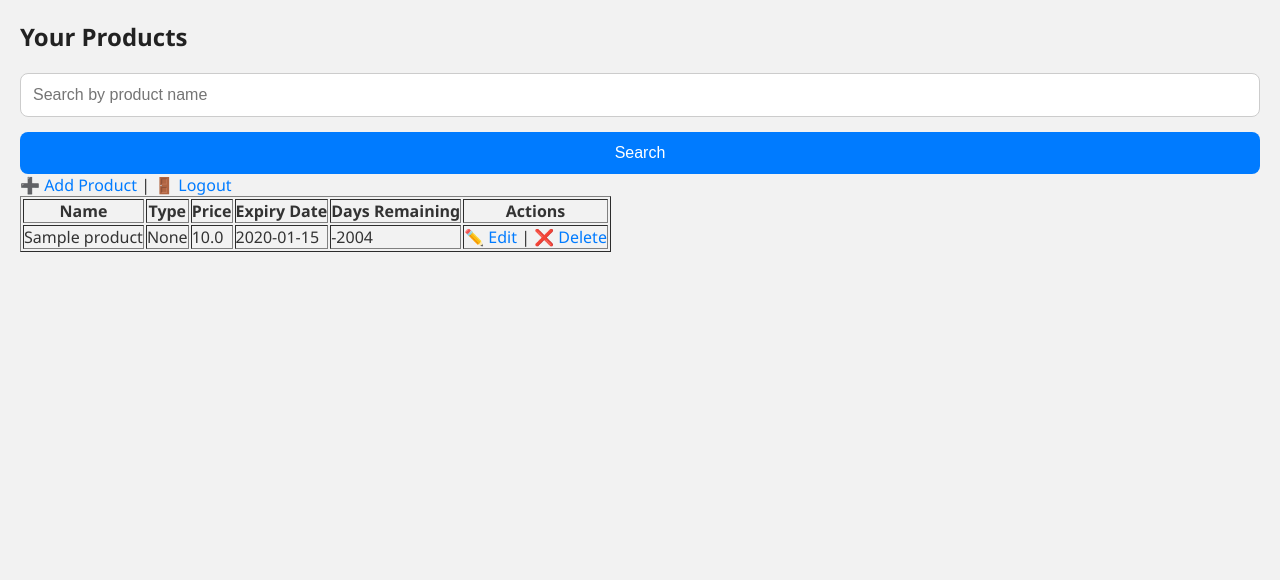
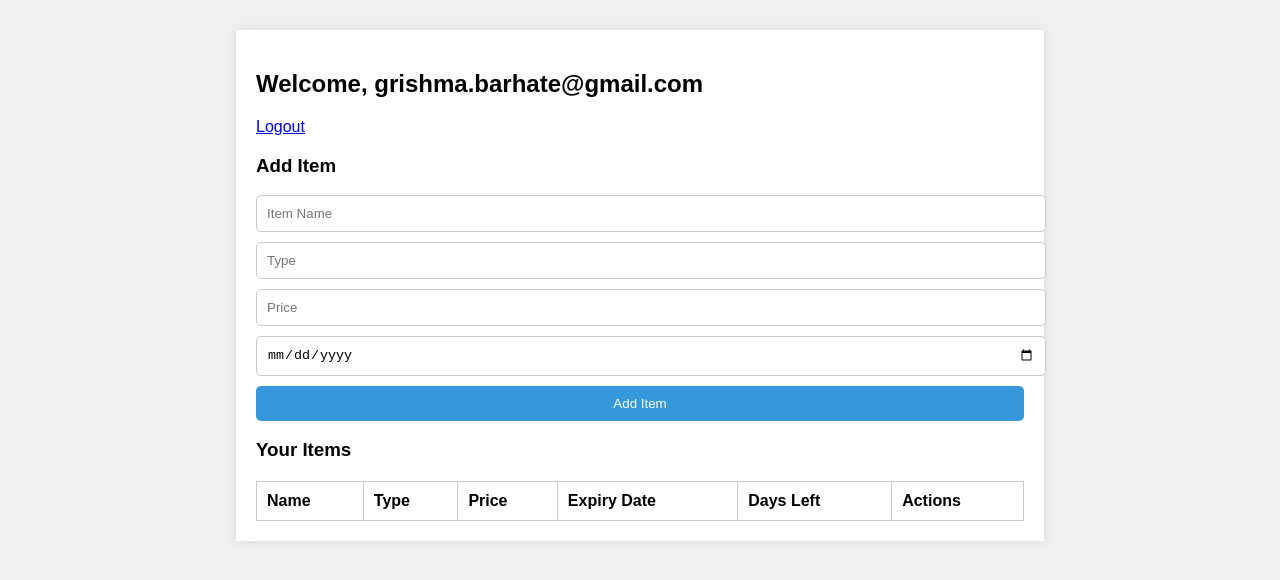
Before and after one commit to Grishma2006/home_manager, a Flask app: page /dashboard in a window 1280 px wide. Shown: the top 580 px of the page. Run offline with Flask 3, Linux system fonts and the light colour scheme; the first user in the database is signed in; tables that the repository leaves empty hold one stand-in row (Sample ...); lists and menus that the app fills with data are empty.

Commit message:
Updated website UI for desktop view

```diff
--- a/static/style.css
+++ b/static/style.css
@@ -1,98 +1,50 @@
-/* Reset default margins and paddings */
-* {
+body {
+    font-family: Arial, sans-serif;
+    background: #f0f0f0;
     margin: 0;
     padding: 0;
-  box-sizing: border-box;
 }
 
-body {
-  font-family: 'Segoe UI', Tahoma, Geneva, Verdana, sans-serif;
-  background-color: #f2f2f2;
-  color: #333;
+.container {
+    width: 60%;
+    margin: auto;
     padding: 20px;
+    background: #fff;
+    box-shadow: 0 0 10px rgba(0,0,0,0.1);
+    margin-top: 30px;
 }
 
-/* Container for form and content */
-.container {
-  max-width: 400px;
-  margin: auto;
-  background-color: #fff;
-  padding: 25px;
-  border-radius: 12px;
-  box-shadow: 0 4px 12px rgba(0, 0, 0, 0.1);
-  text-align: center;
-}
-
-h2 {
-  margin-bottom: 20px;
-  color: #222;
-}
-
-form {
-  display: flex;
-  flex-direction: column;
-  gap: 15px;
-}
-
-input[type="text"],
-input[type="password"],
-input[type="number"],
-input[type="date"] {
-  padding: 12px;
+input, button {
+    display: block;
+    width: 100%;
+    padding: 10px;
+    margin: 10px 0;
+    border-radius: 5px;
     border: 1px solid #ccc;
-  border-radius: 8px;
-  font-size: 1rem;
 }
 
 button {
-  padding: 12px;
-  background-color: #007bff;
-  color: #fff;
-  font-size: 1rem;
+    background-color: #3498db;
+    color: white;
     border: none;
-  border-radius: 8px;
     cursor: pointer;
-  transition: background 0.3s ease;
 }
 
 button:hover {
-  background-color: #0056b3;
+    background-color: #2980b9;
 }
 
-p {
-  margin-top: 10px;
-  font-size: 0.95rem;
+table {
+    width: 100%;
+    border-collapse: collapse;
+    margin-top: 20px;
 }
 
-a {
-  color: #007bff;
-  text-decoration: none;
+table, th, td {
+    border: 1px solid #ccc;
 }
 
-a:hover {
-  text-decoration: underline;
-}
-
-/* List of items on dashboard */
-ul {
-  margin-top: 20px;
-  padding-left: 0;
-  list-style: none;
+th, td {
+    padding: 10px;
     text-align: left;
 }
-
-li {
-  padding: 10px;
-  background-color: #e9ecef;
-  margin-bottom: 10px;
-  border-radius: 8px;
-  display: flex;
-  justify-content: space-between;
-  flex-wrap: wrap;
-  gap: 10px;
-}
-
-li a {
-  font-size: 0.9rem;
-  color: #dc3545;
-}
--- a/templates/dashboard.html
+++ b/templates/dashboard.html
@@ -1,45 +1,45 @@
 <!DOCTYPE html>
 <html>
 <head>
-    <meta charset="UTF-8" />
-  <meta name="viewport" content="width=device-width, initial-scale=1.0" />
     <title>Dashboard</title>
     <link rel="stylesheet" href="{{ url_for('static', filename='style.css') }}">
-
 </head>
 <body>
-    <h2>Your Products</h2>
-
-    <form method="GET" action="{{ url_for('dashboard') }}">
-        <input type="text" name="search" placeholder="Search by product name" value="{{ search }}">
-        <button type="submit">Search</button>
+    <div class="container">
+        <h2>Welcome, {{ current_user.username }}</h2>
+        <a href="/logout">Logout</a>
+        <h3>Add Item</h3>
+        <form method="POST" action="/add">
+            <input type="text" name="name" placeholder="Item Name" required>
+            <input type="text" name="type" placeholder="Type" required>
+            <input type="number" name="price" placeholder="Price" required>
+            <input type="date" name="expiry_date" placeholder="Expiry Date" required>
+            <button type="submit">Add Item</button>
         </form>
-
-    <a href="/add">➕ Add Product</a> |
-    <a href="/logout">🚪 Logout</a>
-
-    <table border="1">
+        <h3>Your Items</h3>
+        <table>
             <tr>
                 <th>Name</th>
                 <th>Type</th>
                 <th>Price</th>
                 <th>Expiry Date</th>
-            <th>Days Remaining</th>
+                <th>Days Left</th>
                 <th>Actions</th>
             </tr>
-        {% for product in products %}
+            {% for item in items %}
             <tr>
-            <td>{{ product.name }}</td>
-            <td>{{ product.type }}</td>
-            <td>{{ product.price }}</td>
-            <td>{{ product.expiry_date }}</td>
-            <td>{{ product.days_remaining }}</td>
+                <td>{{ item.name }}</td>
+                <td>{{ item.type }}</td>
+                <td>{{ item.price }}</td>
+                <td>{{ item.expiry_date }}</td>
+                <td>{{ item.days_left }}</td>
                 <td>
-                <a href="/edit/{{ product.id }}">✏️ Edit</a> |
-                <a href="/delete/{{ product.id }}" onclick="return confirm('Delete this product?')">❌ Delete</a>
+                    <a href="/edit/{{ item.id }}">Edit</a>
+                    <a href="/delete/{{ item.id }}">Delete</a>
                 </td>
             </tr>
             {% endfor %}
         </table>
+    </div>
 </body>
 </html>
```
Also changed, not shown: templates/login.html (+9 -10 lines), templates/register.html (+9 -10 lines), 1 other file. Lines whose indentation alone changed are shown as unchanged.
